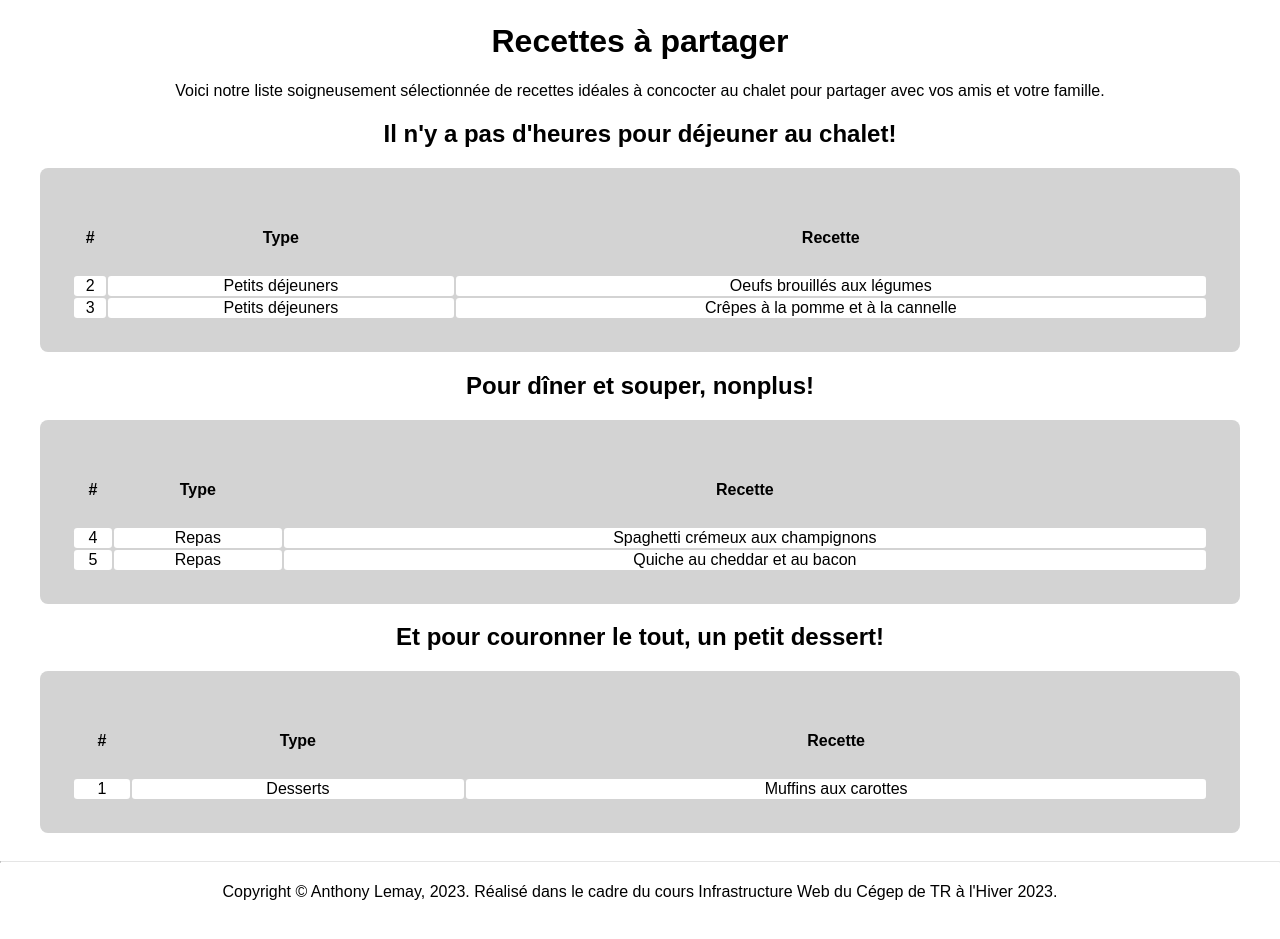
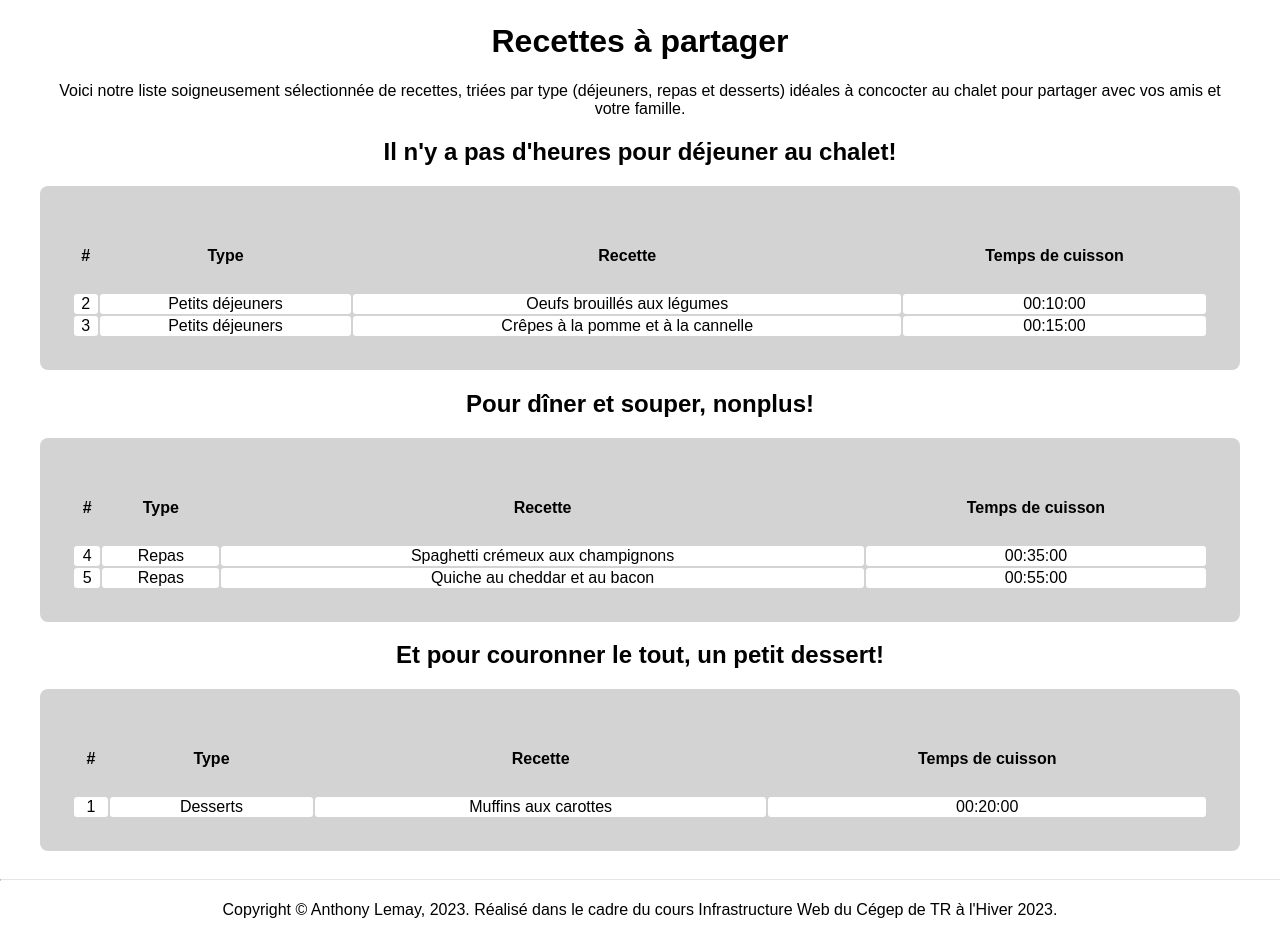
Before and after one commit to anthonylemay/TP2-LemayAnthony-Infrastructure_Web, a PHP site: page /infrastructure_web_projet_final_2023/recettes.php in a window 1280 px wide. Shown: the part 118-1057 px from the top of the page. Before the commit the page ends 1018 px from the top, so only its background shows below. Run offline with PHP 8.4, Linux system fonts and the light colour scheme; data comes from the database, SQL or seed files in the repository.

Commit message:
finition des recettes

```diff
--- a/controllers/recettes.php
+++ b/controllers/recettes.php
@@ -10,6 +10,7 @@ class ControllerRecettes{
 
     function adminToutesRecettes() {
         $recettes = modele_recettes::getAllRecettes();
+        $types = modele_typesRepas::getAllTypeRepas();
         require  __DIR__ . '/../vues/recettes/gestionRecettes.php';
         require __DIR__ . '/../vues/recettes/dialogue-formulaire-ajout.php';
         require __DIR__ . '/../vues/recettes/dialogue-formulaire-edition.php';
@@ -76,8 +77,8 @@ class ControllerRecettes{
     }
 
      function ajouter() {
-        if(isset($_POST['nom_recette']) && isset($_POST['type_repas'])) {
-            $message = modele_recettes::ajouter($_POST['nom_recette'], $_POST['type_repas']);
+        if(isset($_POST['nom_recette']) && isset($_POST['type_repas']) && isset($_POST['temps_cuisson_recette'])) {
+            $message = modele_recettes::ajouter($_POST['nom_recette'], $_POST['type_repas'], $_POST['temps_cuisson_recette']);
             echo $message;
         } else {
             $erreur = "Impossible d'ajouter un produit. Des informations sont manquantes";
@@ -87,16 +88,16 @@ class ControllerRecettes{
 
     /***
      * Fonction permettant de modifier un produit
-     */
-    function editer() {
-        if(isset($_POST['id_recette']) && isset($_POST['nom_recette']) && isset($_POST['type_repas'])) {
-            $message = modele_recettes::editer($_POST['id_recette'], $_POST['nom_recette'], $_POST['type_repas']);
-            echo $message;
-        } else {
-            $erreur = "Impossible de modifier le produit. Des informations sont manquantes";
-            require __DIR__ . '/../vues/erreur.php';
-        }
+     */function editer() {
+    if(isset($_POST['id_recette']) && isset($_POST['nom_recette']) && isset($_POST['type_repas']) && isset($_POST['temps_cuisson_recette'])) {
+        $message = modele_recettes::editer($_POST['id_recette'], $_POST['nom_recette'], $_POST['type_repas'], $_POST['temps_cuisson_recette']);
+        echo $message;
+    } else {
+        $erreur = "Impossible de modifier le produit. Des informations sont manquantes";
+        require __DIR__ . '/../vues/erreur.php';
     }
+}
+
 
     /***
      * Fonction permettant de supprimer un produit
--- a/js/recettes.js
+++ b/js/recettes.js
@@ -30,7 +30,8 @@ function ouvrirDialogueEdition(id) {
         console.log(recette);
         if (recette) {
             document.getElementById("dialogue-formulaire-edition-nom_recette").value = recette.nom_recette;
-            document.getElementById("dialogue-formulaire-edition-id_recette").value = recette.id_recette;
+            document.getElementById("dialogue-formulaire-edition-id").value = recette.id_recette;
+            document.getElementById("dialogue-formulaire-edition-temps_cuisson_recette").value = recette.temps_cuisson_recette;
             document.getElementById("dialogue-formulaire-edition-type_repas").value = recette.id_type;
 
             dialogue.showModal();
--- a/models/recettes.php
+++ b/models/recettes.php
@@ -9,13 +9,22 @@ error_reporting(E_ALL);
 
         public $id_recette;
         public $nom_recette;
+        public $id_type;
         public $type_repas;
+        public $temps_cuisson_recette;
 
-        public function __construct($id_recette, $nom_recette, $type_repas, $id_type) {
+        public function __construct(
+        $id_recette,
+        $nom_recette,
+        $id_type,
+        $type_repas,
+        $temps_cuisson_recette)
+        {
         $this->id_recette = $id_recette;
         $this->nom_recette = $nom_recette;
         $this->type_repas = $type_repas;
         $this->id_type = $id_type;
+        $this->temps_cuisson_recette = $temps_cuisson_recette;
         }
 
 
@@ -23,7 +32,7 @@ error_reporting(E_ALL);
             $liste = [];
             $mysqli = Db::connecterDB_2();
             $resultatRequete = $mysqli->query("
-                SELECT r.id_recette, r.nom_recette, r.id_type, t.type_repas
+            SELECT r.id_recette, r.nom_recette, r.temps_cuisson_recette, r.id_type, t.type_repas
             FROM recette r
             INNER JOIN type t ON r.id_type = t.id_type
             WHERE r.id_type = 2;
@@ -32,19 +41,20 @@ error_reporting(E_ALL);
                 $dejeuners = new modele_recettes(
                     $enregistrement['id_recette'],
                     $enregistrement['nom_recette'],
+                    $enregistrement['id_type'],
                     $enregistrement['type_repas'],
-                    $enregistrement['id_type']
+                    $enregistrement['temps_cuisson_recette']
                 );
                 $liste[] = $dejeuners;
             }
             return $liste;
         }
 
-        public static function getAllRepas() {
+        public static function getAllRepas() { // Repas ici signifie diner/souper et non toutes les recettes. Voir getAllRecettes
             $liste = [];
             $mysqli = Db::connecterDB_2();
             $resultatRequete = $mysqli->query("
-                SELECT r.id_recette, r.nom_recette, r.id_type, t.type_repas
+            SELECT r.id_recette, r.nom_recette, r.temps_cuisson_recette, r.id_type, t.type_repas
             FROM recette r
             INNER JOIN type t ON r.id_type = t.id_type
             WHERE r.id_type = 3;
@@ -53,8 +63,9 @@ error_reporting(E_ALL);
                 $repas = new modele_recettes(
                     $enregistrement['id_recette'],
                     $enregistrement['nom_recette'],
+                    $enregistrement['id_type'],
                     $enregistrement['type_repas'],
-                    $enregistrement['id_type']
+                    $enregistrement['temps_cuisson_recette']
                 );
                 $liste[] = $repas;
             }
@@ -65,7 +76,7 @@ error_reporting(E_ALL);
             $liste = [];
             $mysqli = Db::connecterDB_2();
             $resultatRequete = $mysqli->query("
-                SELECT r.id_recette, r.nom_recette, r.id_type, t.type_repas
+            SELECT r.id_recette, r.nom_recette, r.temps_cuisson_recette, r.id_type, t.type_repas
             FROM recette r
             INNER JOIN type t ON r.id_type = t.id_type
             WHERE r.id_type = 7;
@@ -74,8 +85,9 @@ error_reporting(E_ALL);
                 $desserts = new modele_recettes(
                     $enregistrement['id_recette'],
                     $enregistrement['nom_recette'],
+                    $enregistrement['id_type'],
                     $enregistrement['type_repas'],
-                    $enregistrement['id_type']
+                    $enregistrement['temps_cuisson_recette']
                 );
                 $liste[] = $desserts;
             }
@@ -86,16 +98,18 @@ error_reporting(E_ALL);
             $liste = [];
             $mysqli = Db::connecterDB_2();
 
-            $resultatRequete = $mysqli->query("SELECT r.id_recette, r.nom_recette, r.id_type, t.type_repas
+            $resultatRequete = $mysqli->query("SELECT r.id_recette,
+            r.temps_cuisson_recette, r.nom_recette, r.id_type, t.type_repas
              FROM recette r
-            INNER JOIN type t ON r.id_type = t.id_type;");
-
+             INNER JOIN type t ON r.id_type = t.id_type;
+            ");
             foreach ($resultatRequete as $enregistrement) {
                 $liste[] = new modele_recettes(
                     $enregistrement['id_recette'],
                     $enregistrement['nom_recette'],
                     $enregistrement['type_repas'],
-                $enregistrement['id_type']);
+                    $enregistrement['id_type'],
+                    $enregistrement['temps_cuisson_recette']);
             }
 
             return $liste;
@@ -104,10 +118,11 @@ error_reporting(E_ALL);
         public static function getOneRecette($id_recette) {
             $mysqli = Db::connecterDB_2();
 
-            if ($requete = $mysqli->prepare("SELECT r.id_recette, r.nom_recette, t.type_repas, r.id_type
+            if ($requete = $mysqli->prepare("SELECT r.id_recette, r.temps_cuisson_recette,
+            r.nom_recette, r.id_type, t.type_repas
             FROM recette r
             INNER JOIN type t ON r.id_type = t.id_type
-            WHERE r.id_recette = ?
+            WHERE r.id_recette = ?;
             ")) {  // Création d'une requête préparée
                 $requete->bind_param("i", $id_recette); // Envoi des paramètres à la requête
 
@@ -115,7 +130,12 @@ error_reporting(E_ALL);
 
                 $result = $requete->get_result(); // Récupération de résultats de la requête¸
                 if($enregistrement = $result->fetch_assoc()) { // Récupération de l'enregistrement
-                    $recette = new modele_recettes($enregistrement['id_recette'], $enregistrement['nom_recette'], $enregistrement['type_repas'], $enregistrement['id_type']);
+                    $recette = new modele_recettes(
+                        $enregistrement['id_recette'],
+                        $enregistrement['nom_recette'],
+                        $enregistrement['id_type'],
+                        $enregistrement['type_repas'],
+                        $enregistrement['temps_cuisson_recette']);
 
 
                 } else {
@@ -133,15 +153,15 @@ error_reporting(E_ALL);
             return $recette;
         }
 
-        public static function ajouter($nom_recette, $type_repas) {
+        public static function ajouter($nom_recette, $type_repas, $temps_cuisson_recette) {
         $message = '';
 
         $mysqli = Db::connecterDB_2();
 
         // Création d'une requête préparée
-        if ($requete = $mysqli->prepare("INSERT INTO recette(nom_recette, id_type) VALUES(?, ?)")) {
+        if ($requete = $mysqli->prepare("INSERT INTO recette(nom_recette, id_type, temps_cuisson_recette) VALUES(?, ?, ?)")) {
 
-        $requete->bind_param("si", $nom_recette, $type_repas);
+        $requete->bind_param("sis", $nom_recette, $type_repas, $temps_cuisson_recette);
 
         if($requete->execute()) { // Exécution de la requête
             $message = "Recette ajoutée";  // Message ajouté dans la page en cas d'ajout réussi
@@ -161,15 +181,15 @@ error_reporting(E_ALL);
         return $message;
     }
 
-    public static function editer($id_recette, $nom_recette, $type_repas) {
+    public static function editer($id_recette, $nom_recette, $type_repas, $temps_cuisson_recette) {
         $message = '';
 
         $mysqli = Db::connecterDB_2();
 
         // Création d'une requête préparée
-        if ($requete = $mysqli->prepare("UPDATE recette SET nom_recette=?, id_type=? WHERE id_recette=?")) {
+        if ($requete = $mysqli->prepare("UPDATE recette SET nom_recette=?, id_type=?, temps_cuisson_recette=? WHERE id_recette=?")) {
 
-        $requete->bind_param("sii", $nom_recette, $type_repas, $id_recette );
+        $requete->bind_param("sisi", $nom_recette, $type_repas, $temps_cuisson_recette, $id_recette);
 
         if($requete->execute()) { // Exécution de la requête
             $message = "Recette modifiée";  // Message ajouté dans la page en cas d'ajout réussi
@@ -188,6 +208,7 @@ error_reporting(E_ALL);
 
         return $message;
     }
+
 
     public static function supprimer($id_recette) {
         $message = '';
--- a/recettes.php
+++ b/recettes.php
@@ -7,7 +7,7 @@ require_once __DIR__ . '/controllers/recettes.php';
   <main>
 
 	<h1>Recettes à partager</h1>
-    <p>Voici notre liste soigneusement sélectionnée de recettes idéales à concocter au chalet pour partager avec vos amis et votre famille.</p>
+    <p>Voici notre liste soigneusement sélectionnée de recettes, triées par type (déjeuners, repas et desserts) idéales à concocter au chalet pour partager avec vos amis et votre famille.</p>
 
     <?php
       $controllerRecette=new ControllerRecettes;
--- a/vues/recettes/dejeuners.php
+++ b/vues/recettes/dejeuners.php
@@ -4,6 +4,7 @@
         <th>#</th>
         <th>Type</th>
         <th>Recette</th>
+        <th>Temps de cuisson</th>
     </tr>
 
     <?php
@@ -13,6 +14,7 @@
             <td><?= $dejeuner->id_recette ?></td>
             <td><?= $dejeuner->type_repas ?></td>
             <td><?= $dejeuner->nom_recette ?></td>
+            <td><?= $dejeuner->temps_cuisson_recette?></td>
         </tr>
     <?php
         }
--- a/vues/recettes/desserts.php
+++ b/vues/recettes/desserts.php
@@ -4,6 +4,7 @@
         <th>#</th>
         <th>Type</th>
         <th>Recette</th>
+        <th>Temps de cuisson</th>
     </tr>
 
     <?php
@@ -13,7 +14,7 @@
             <td><?= $dessert->id_recette ?></td>
             <td><?= $dessert->type_repas ?></td>
             <td><?= $dessert->nom_recette ?></td>
-
+            <td><?= $dessert->temps_cuisson_recette?></td>
         </tr>
     <?php
         }
--- a/vues/recettes/dialogue-formulaire-ajout.php
+++ b/vues/recettes/dialogue-formulaire-ajout.php
@@ -8,9 +8,9 @@
             <input type="text" id="nom_recette" name="nom_recette" required maxlength="50">
           </div>
           <div>
-            <label for="ajout_id_recette">ID de la recette *</label>
+            <label for="temps_cuisson_recette">Temps de cuisson *</label>
             <!-- Attention! Vos validations doivent être cohérentes avec le champ correspondant dans la BD! -->
-            <input type="number" step="1" id="ajout_id_recette" name="id_recette" required max="9999">
+            <input type="text" id="temps_cuisson_recette" name="temps_cuisson_recette" required maxlength="20">
           </div>
         </div>
         <div>
--- a/vues/recettes/gestionRecettes.php
+++ b/vues/recettes/gestionRecettes.php
@@ -5,6 +5,7 @@
         <th>#</th>
         <th>Type</th>
         <th>Recette</th>
+        <th>Temps de cuisson</th>
         <th>Gestion</th>
     </tr>
 
@@ -13,8 +14,9 @@
     ?>
         <tr>
             <td><?= $recette->id_recette ?></td>
-            <td><?= $recette->type_repas ?></td>
+            <td><?= $recette->id_type ?></td>
             <td><?= $recette->nom_recette ?></td>
+            <td><?= $recette->temps_cuisson_recette ?></td>
             <td>
             <button onclick="ouvrirDialogueEdition(<?= $recette->id_recette ?>)">Modifier</button>
                 <button onclick="ouvrirDialogueSuppression(<?= $recette->id_recette ?>)">Supprimer</button>
--- a/vues/recettes/listeTypeRepas.php
+++ b/vues/recettes/listeTypeRepas.php
@@ -1,5 +1,5 @@
-<label for="select-type_repas">Type de repas *</label>
-<select id="select-type_repas" name="select-type_repas" required>
+<label for="type_repas">Type de repas *</label>
+<select id="type_repas" name="type_repas" required>
     <?php
         foreach ($types as $type) {
     ?>
--- a/vues/recettes/repas.php
+++ b/vues/recettes/repas.php
@@ -4,6 +4,7 @@
         <th>#</th>
         <th>Type</th>
         <th>Recette</th>
+        <th>Temps de cuisson</th>
     </tr>
 
     <?php
@@ -13,6 +14,8 @@
             <td><?= $plat->id_recette ?></td>
             <td><?= $plat->type_repas ?></td>
             <td><?= $plat->nom_recette ?></td>
+            <td><?= $plat->temps_cuisson_recette ?></td>
+
         </tr>
     <?php
         }
```
Also changed, not shown: vues/recettes/dialogue-formulaire-edition.php (+6 -4 lines). Lines whose indentation alone changed are shown as unchanged.
